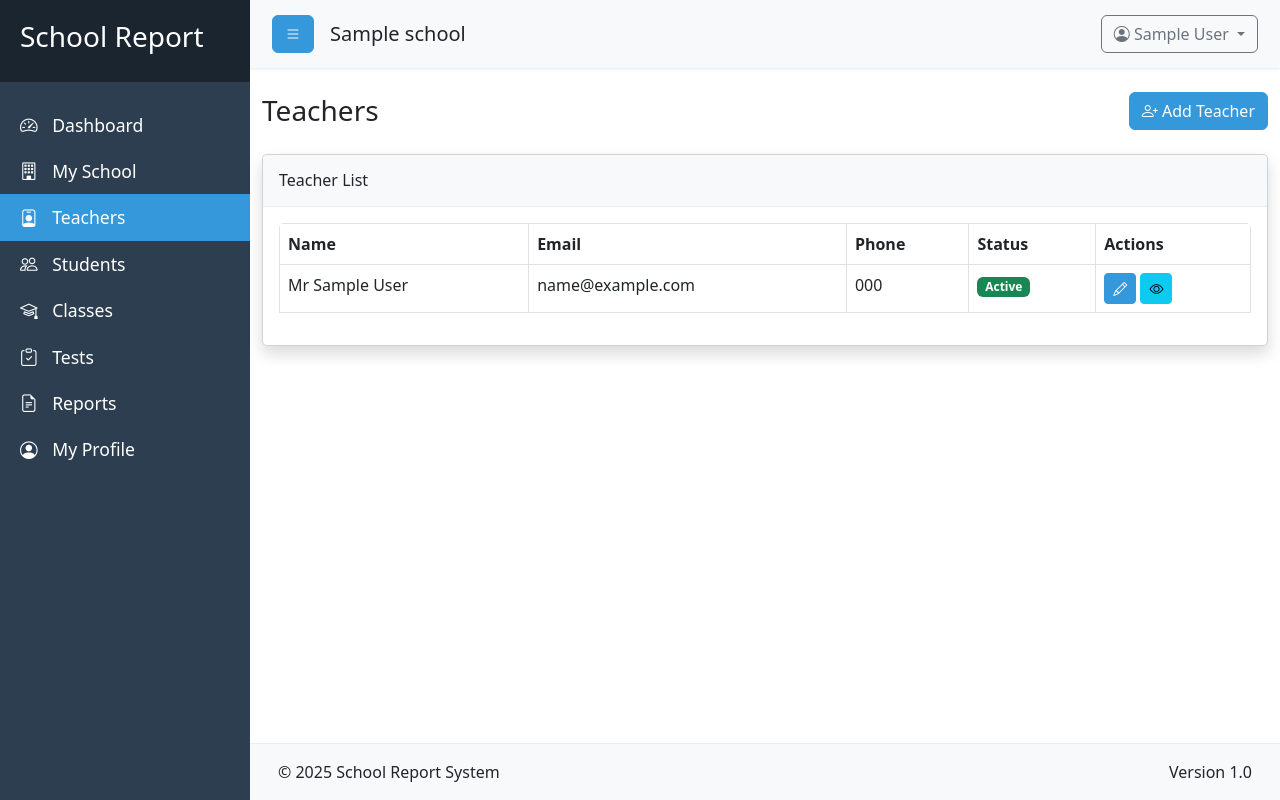
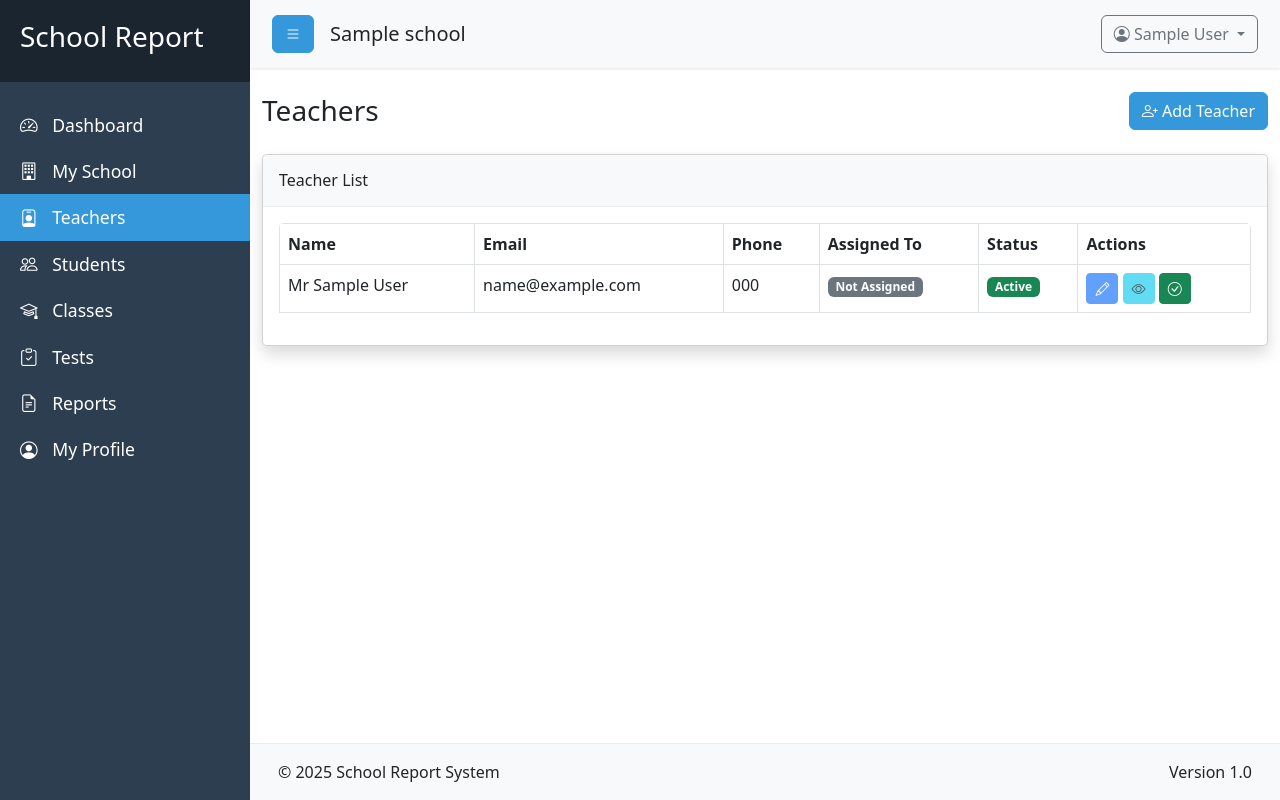
Before and after one commit to Unkerpaulie/school_report, a Django app: a page that uses school_report/schools/templates/schools/teacher_list.html in a window 1280 px wide. Run offline with Django 5.2, Linux system fonts and the light colour scheme; a user stored in the database is signed in; tables that the repository leaves empty hold one stand-in row (values such as "Sample post").

Commit message:
redid teachers list to improve how teachers are assigned to classes

```diff
--- a/school_report/schools/models.py
+++ b/school_report/schools/models.py
@@ -102,7 +102,6 @@ class Student(Person):
     class Meta:
         ordering = ['last_name', 'first_name']
 
-
 # Signal to create standard classes when a school is created
 @receiver(post_save, sender=School)
 def create_standard_classes(sender, instance, created, **kwargs):
--- a/school_report/schools/templates/schools/teacher_list.html
+++ b/school_report/schools/templates/schools/teacher_list.html
@@ -30,6 +30,7 @@
                                 <th>Name</th>
                                 <th>Email</th>
                                 <th>Phone</th>
+                                <th>Assigned To</th>
                                 <th>Status</th>
                                 <th>Actions</th>
                             </tr>
@@ -41,6 +42,15 @@
                                 <td>{{ teacher.contact_email }}</td>
                                 <td>{{ teacher.contact_phone|default:"-" }}</td>
                                 <td>
+                                    {% if teacher.assigned_standard %}
+                                    <span class="badge bg-info">
+                                        {{ teacher.assigned_standard.get_name_display }}
+                                    </span>
+                                    {% else %}
+                                    <span class="badge bg-secondary">Not Assigned</span>
+                                    {% endif %}
+                                </td>
+                                <td>
                                     {% if teacher.is_active %}
                                     <span class="badge bg-success">Active</span>
                                     {% else %}
@@ -48,12 +58,24 @@
                                     {% endif %}
                                 </td>
                                 <td>
-                                    <a href="#" class="btn btn-sm btn-primary">
+                                    <button type="button" class="btn btn-sm btn-primary disabled">
                                         <i class="bi bi-pencil"></i>
+                                    </button>
+                                    <button type="button" class="btn btn-sm btn-info disabled">
+                                        <i class="bi bi-eye"></i>
+                                    </button>
+                                    {% if teacher.assigned_standard %}
+                                    <a href="#"
+                                       class="btn btn-sm btn-warning"
+                                       onclick="return confirm('Are you sure you want to unassign this teacher from their class?')">
+                                        <i class="bi bi-x-circle"></i>
                                     </a>
-                                    <a href="#" class="btn btn-sm btn-info">
-                                        <i class="bi bi-eye"></i>
+                                    {% else %}
+                                    <a href="{% url 'schools:assign_teacher' school_slug=school.slug pk=teacher.pk %}"
+                                       class="btn btn-sm btn-success">
+                                        <i class="bi bi-check-circle"></i>
                                     </a>
+                                    {% endif %}
                                 </td>
                             </tr>
                             {% endfor %}
--- a/school_report/schools/urls.py
+++ b/school_report/schools/urls.py
@@ -20,6 +20,6 @@ urlpatterns = [
 
     # Class/Standard URLs
     path('classes/', StandardListView.as_view(), name='standard_list'),
-    path('classes/assign-teacher/', TeacherAssignmentCreateView.as_view(), name='assign_teacher'),
+    path('classes/assign-teacher/<int:pk>/', TeacherAssignmentCreateView.as_view(), name='assign_teacher'),
     path('classes/<int:pk>/', StandardDetailView.as_view(), name='standard_detail'),
 ]
--- a/school_report/schools/views.py
+++ b/school_report/schools/views.py
@@ -18,6 +18,17 @@ class TeacherListView(LoginRequiredMixin, ListView):
     model = Teacher
     template_name = 'schools/teacher_list.html'
     context_object_name = 'teachers'
+
+    def get_queryset(self):
+        # Get all active teachers for this school
+        queryset = super().get_queryset()
+        queryset = queryset.filter(
+            school=self.school,
+            is_active=True
+        ).select_related('assigned_standard')
+
+        # Annotate with current assignment status
+        return queryset
 
     def dispatch(self, request, *args, **kwargs):
         # Get the school by slug
@@ -316,18 +327,16 @@ class TeacherAssignmentCreateView(LoginRequiredMixin, CreateView):
     """
     model = StandardTeacher
     template_name = 'schools/teacher_assignment_form.html'
-    fields = ['teacher', 'standard']
+    fields = ['standard']  # Only need to select the standard
 
     def get_success_url(self):
-        return reverse_lazy('schools:standard_detail', kwargs={
-            'school_slug': self.school_slug,
-            'pk': self.object.standard.pk
-        })
+        return reverse_lazy('schools:teacher_list', kwargs={'school_slug': self.school_slug})
 
     def dispatch(self, request, *args, **kwargs):
         # Get the school by slug
         self.school_slug = kwargs.get('school_slug')
         self.school = get_object_or_404(School, slug=self.school_slug)
+        self.teacher_id = kwargs.get('pk')
 
         # Check if user has access to this school
         if request.user.profile.user_type == 'principal':
@@ -336,50 +345,44 @@ class TeacherAssignmentCreateView(LoginRequiredMixin, CreateView):
                 messages.error(request, "You do not have access to this school.")
                 return redirect('core:home')
         else:
-            messages.error(request, "Only principals can assign teachers to classes.")
+            messages.error(request, "Only principals can assign teachers.")
             return redirect('core:home')
 
         return super().dispatch(request, *args, **kwargs)
 
     def get_form(self, form_class=None):
         form = super().get_form(form_class)
-
-        # Filter teachers and standards to only those in this school
-        form.fields['teacher'].queryset = Teacher.objects.filter(school=self.school, is_active=True)
+        # Filter standards to only show those from the current school
         form.fields['standard'].queryset = Standard.objects.filter(school=self.school)
-
         return form
 
     def get_context_data(self, **kwargs):
         context = super().get_context_data(**kwargs)
         context['school'] = self.school
         context['school_slug'] = self.school_slug
+        context['teacher'] = get_object_or_404(Teacher, pk=self.teacher_id)
         return context
 
     def form_valid(self, form):
+        # Get the teacher from the URL parameter
+        teacher = get_object_or_404(Teacher, pk=self.teacher_id)
+
+        # Set the current academic year
+        current_year = Year.objects.filter(
+            term1_start_date__lte=self.request.user.date_joined,
+            term3_end_date__gte=self.request.user.date_joined
+        ).first()
+
+        if not current_year:
+            messages.error(self.request, "No active academic year found.")
+            return self.form_invalid(form)
+
+        # Create the assignment
         assignment = form.save(commit=False)
-
-        # Get the current academic year (or create one if it doesn't exist)
-        current_year = Year.objects.filter().order_by('-start_year').first()
-        if not current_year:
-            # Create a default year if none exists
-            from datetime import date
-            today = date.today()
-            current_year = Year.objects.create(
-                start_year=today.year,
-                term1_start_date=date(today.year, 1, 1),
-                term1_end_date=date(today.year, 4, 30),
-                term1_school_days=80,
-                term2_start_date=date(today.year, 5, 1),
-                term2_end_date=date(today.year, 8, 31),
-                term2_school_days=80,
-                term3_start_date=date(today.year, 9, 1),
-                term3_end_date=date(today.year, 12, 31),
-                term3_school_days=80
-            )
-
         assignment.year = current_year
+        assignment.teacher = teacher
+        assignment.is_active = True
         assignment.save()
 
-        messages.success(self.request, f"{assignment.teacher} has been assigned to {assignment.standard}.")
+        messages.success(self.request, f"Teacher {teacher} has been assigned to the class successfully!")
         return redirect(self.get_success_url())
```
Also changed, not shown: school_report/schools/templates/schools/teacher_assignment_form.html (+6 -9 lines).
